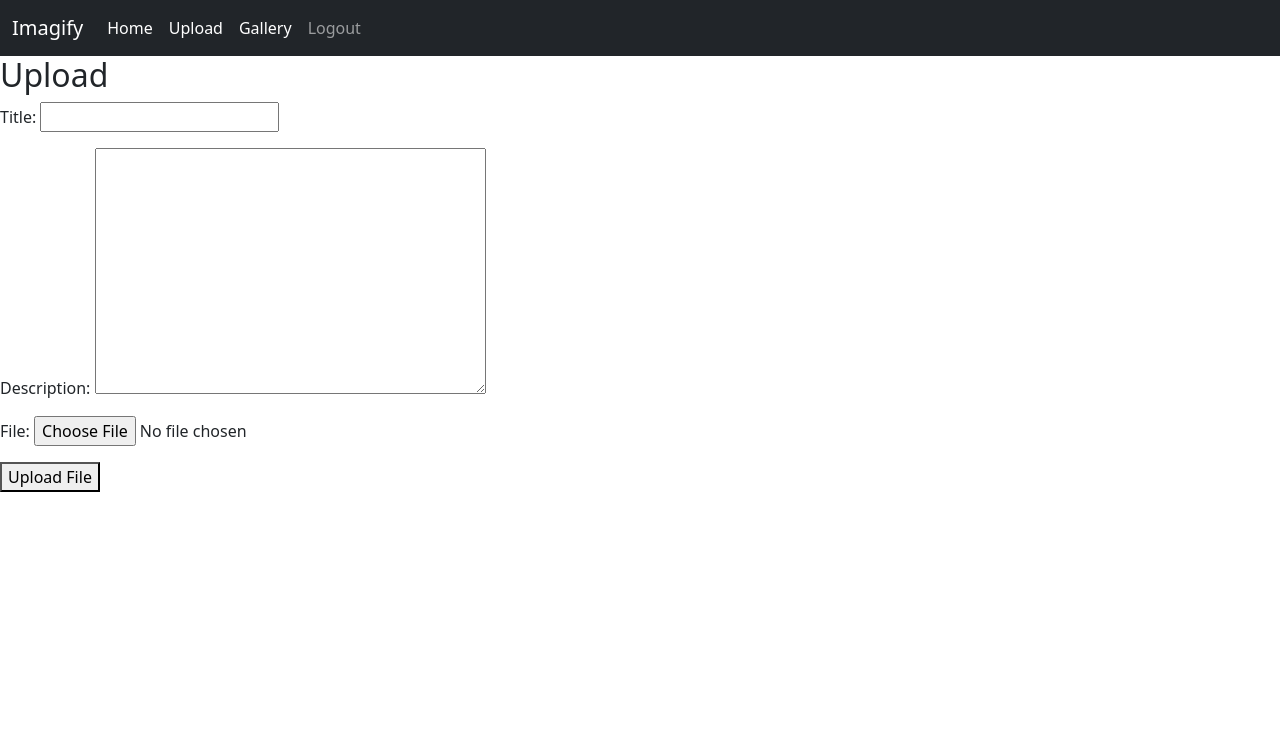
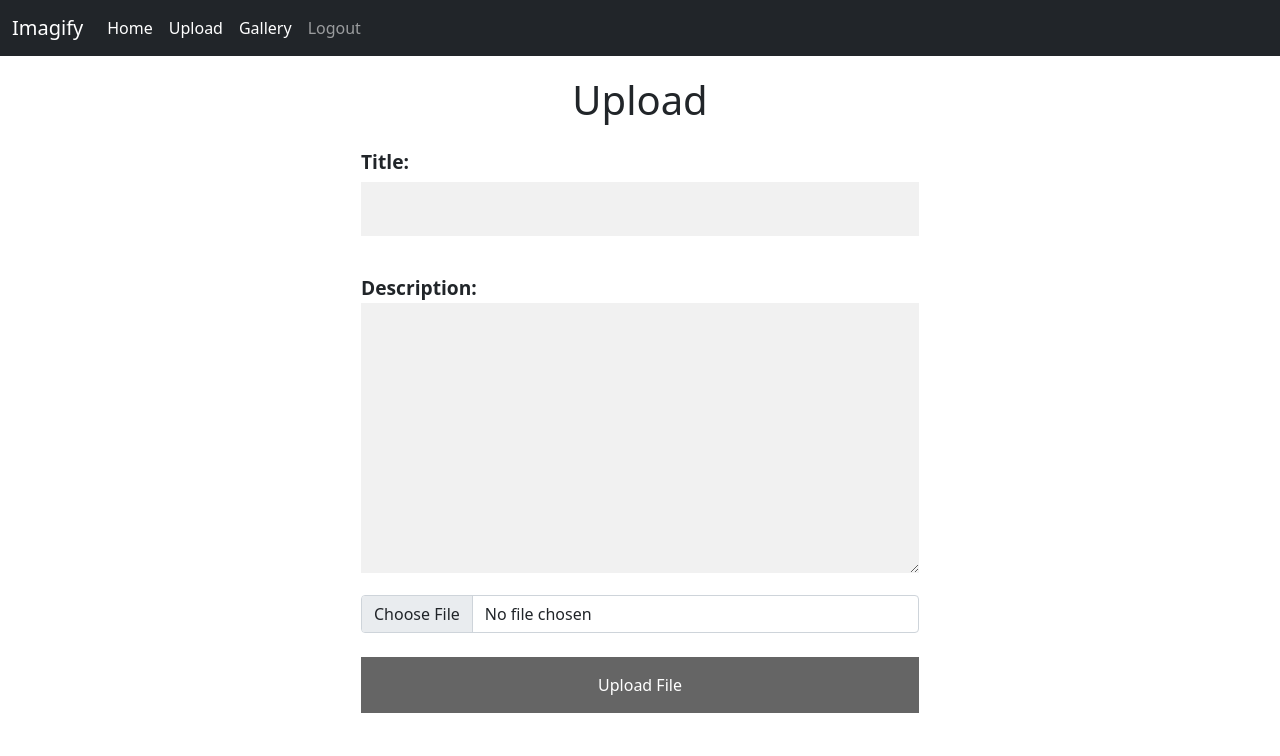
Before and after one commit to LakhiCharanMahato/Imagify, a Django app: page /upload/ in a window 1280 px wide. Shown: the top 756 px of the page. Run offline with Django 3.2, Linux system fonts and the light colour scheme; the visitor is signed in with stand-in values (Sample User, id 1).

Commit message:
added css to upload form

```diff
--- /dev/null
+++ b/static/css/ladders/upload.css
@@ -0,0 +1,68 @@
+
+    * {box-sizing: border-box}
+
+    h1{
+        text-align: center;
+    }
+
+    label{
+        font-weight: bold;
+        font-size:larger;
+    }
+
+    .excess{
+        padding: 20px;
+    }
+
+    /* Add padding to containers */
+    .container {
+      padding: 16px;
+    }
+
+    /* Full-width input fields */
+    input[type=text], input[type=password], textarea {
+      width: 100%;
+      padding: 15px;
+      margin: 5px 0 22px 0;
+      display: inline-block;
+      border: none;
+      background: #f1f1f1;
+    }
+
+    input[type=text]:focus, input[type=password]:focus {
+      background-color: #ddd;
+      outline: none;
+    }
+
+    /* Overwrite default styles of hr */
+    hr {
+      border: 1px solid #f1f1f1;
+      margin-bottom: 25px;
+    }
+
+    /* Set a style for the submit/register button */
+    .uploadbtn {
+      /* background-color: #04AA6D; */
+      background-color: #555;
+      color: white;
+      padding: 16px 20px;
+      margin: 8px 0;
+      border: none;
+      cursor: pointer;
+      width: 100%;
+      opacity: 0.9;
+    }
+
+    .loginbtn:hover {
+      opacity:1;
+    }
+
+    /* Add a blue text color to links */
+    a {
+      color: dodgerblue;
+    }
+
+    label[for="id_file"]
+    {
+        display:none;
+    }
--- a/templates/ladders/upload.html
+++ b/templates/ladders/upload.html
@@ -1,19 +1,25 @@
 {% extends 'base.html' %}
+{% load static %}
+{% block css %}
+<link rel="stylesheet" type="text/css" href="{% static 'css/ladders/upload.css' %}" />
+{% endblock css %}
 
 {% block content %}
-    <h2>Upload</h2>
-    <form method="POST" enctype="multipart/form-data">
+<div class="excess">
+    <h1>Upload</h1>
+    <div class="container">
+        <form method="POST" enctype="multipart/form-data" class="w-50 mx-auto">
             {% csrf_token %}
             {{ form.as_p }}
             <!-- <input type="file" name="document"> -->
-        <button type="submit">Upload File</button>
+            <button type="submit" class="uploadbtn">Upload File</button>
             {% if message %}
             <p>{{message}}</p>
             {% endif %}
-
         </form>
-
-    <!-- {% if url %}
-        <p>Uploaded file: <a href="{{url}}">{{url}}</a></p>
-    {% endif %} -->
+    </div>
+</div>
+<script>
+    document.getElementById('id_file').classList.add("form-control")
+</script>
 {% endblock content %}
```
Lines whose indentation alone changed are shown as unchanged.
